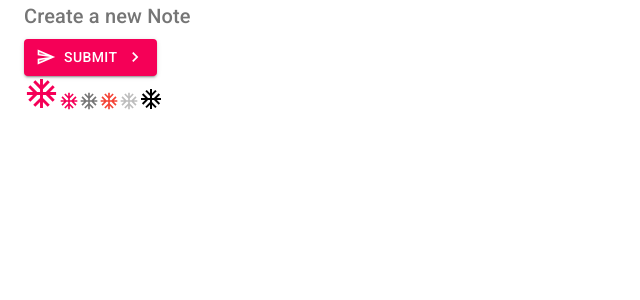
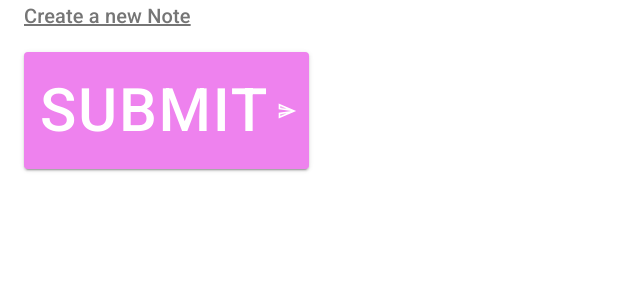
Before and after one commit to Dina2703/MUI002, a React (Create React App) app: page /create in a window 1280 px wide. Shown: the top 300 px of the page, without its empty margins (0-640 px from the left). Built offline with nearby package versions, Linux system fonts and the light colour scheme.

Commit message:
makeStyles hook MUI

```diff
--- a/src/pages/Create.js
+++ b/src/pages/Create.js
@@ -1,10 +1,23 @@
 import React from "react";
-import { Typography, Button, Container } from "@material-ui/core";
-import AcUnitTwoToneIcon from "@material-ui/icons/AcUnitTwoTone";
+import { Typography, Button, Container, makeStyles } from "@material-ui/core";
 import SendTwoToneIcon from "@material-ui/icons/SendTwoTone";
-import KeyboardArrowRightTwoToneIcon from "@material-ui/icons/KeyboardArrowRightTwoTone";
+
+const useStyles = makeStyles({
+  btn: {
+    fontSize: 60,
+    backgroundColor: "violet",
+    "&:hover": {
+      backgroundColor: "blue",
+    },
+  },
+  title: {
+    textDecoration: "underline",
+    marginBottom: 20,
+  },
+});
 
 export default function Create() {
+  const classes = useStyles();
   return (
     <Container>
       <Typography
@@ -12,26 +25,20 @@
         component="h2"
         gutterBottom
         color="textSecondary"
+        className={classes.title}
       >
         Create a new Note
       </Typography>
       <Button
+        className={classes.btn}
         type="submit"
         color="secondary"
         variant="contained"
         onClick={() => console.log("clicked")}
-        endIcon={<KeyboardArrowRightTwoToneIcon />}
-        startIcon={<SendTwoToneIcon />}
+        endIcon={<SendTwoToneIcon />}
       >
         Submit
       </Button>
-      <br />
-      <AcUnitTwoToneIcon color="secondary" fontSize="large" />
-      <AcUnitTwoToneIcon color="secondary" fontSize="small" />
-      <AcUnitTwoToneIcon color="action" fontSize="small" />
-      <AcUnitTwoToneIcon color="error" fontSize="small" />
-      <AcUnitTwoToneIcon color="disabled" fontSize="small" />
-      <AcUnitTwoToneIcon />
     </Container>
   );
 }
```
Also changed, not shown: note.txt.
